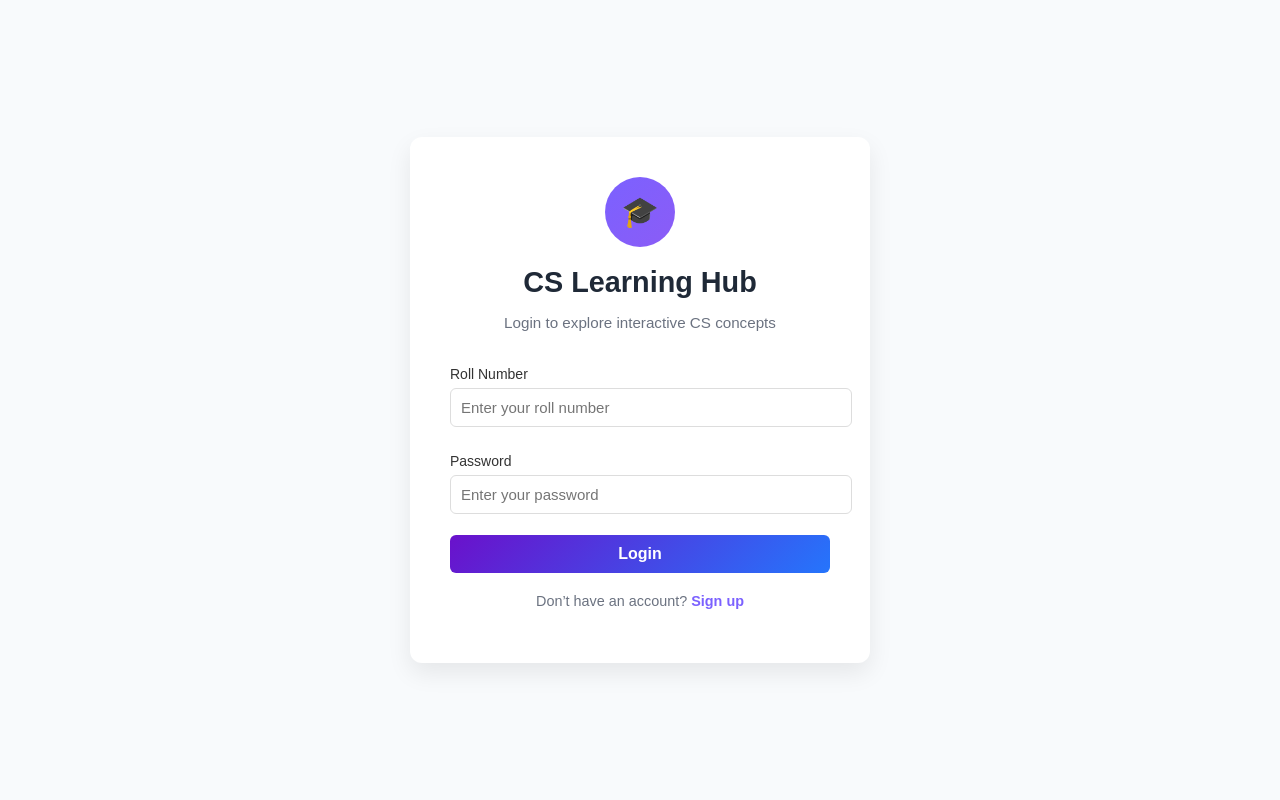
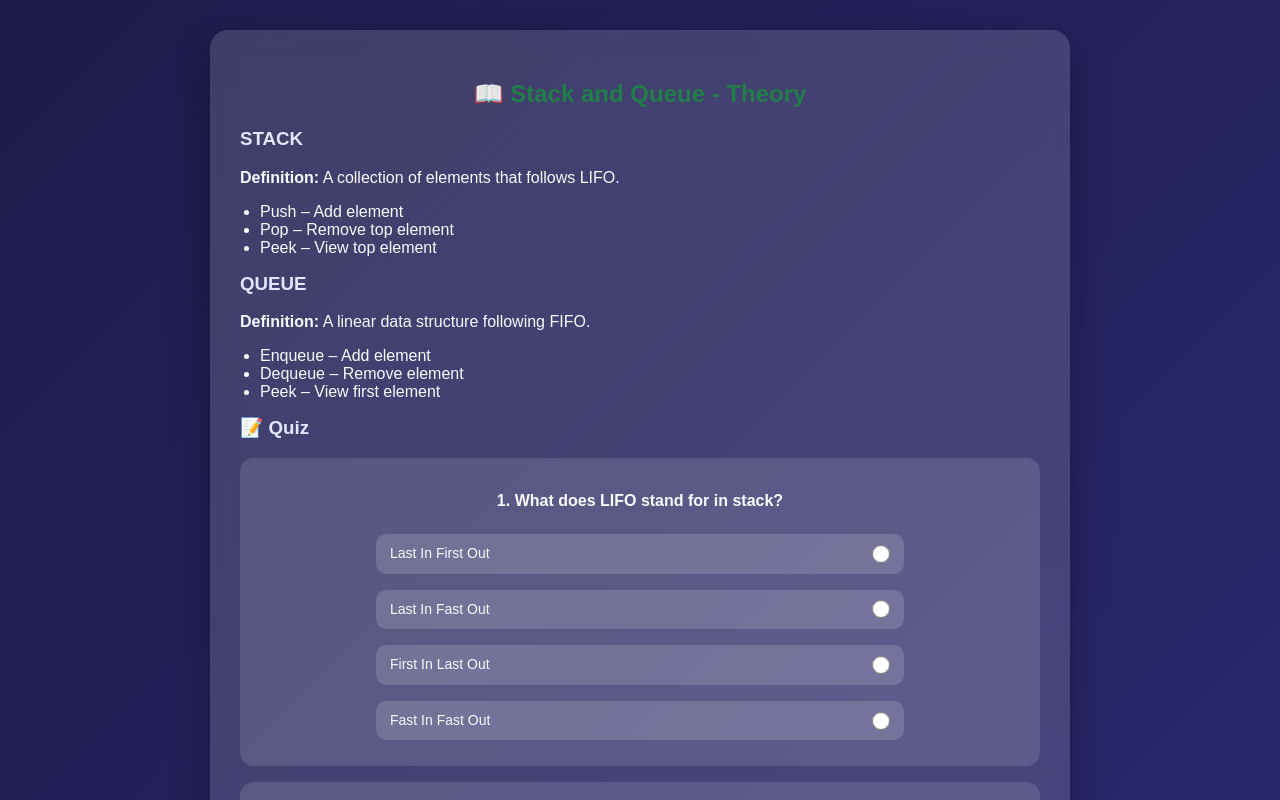
Before and after one commit to 028-SWETHA/Frontend-CS-learning, a React (Create React App) app: page /data-structures/theory in a window 1280 px wide. Before the commit this address led to /. Shown: the top 800 px of the page. Built offline with nearby package versions, Linux system fonts and the light colour scheme; sample sign-in values are in the browser's storage.

Commit message:
Update App.js

```diff
--- a/src/App.js
+++ b/src/App.js
@@ -18,8 +18,9 @@ import OsTheory from "./components/OsTheory";
 import OsVideo from "./components/OsVideo";
 
 function App() {
-  const [user, setUser] = useState(null);
-
+const [user, setUser] = useState(() => {
+  return JSON.parse(localStorage.getItem("user"));
+});
   // ✅ Sync with localStorage
   useEffect(() => {
     const storedUser = JSON.parse(localStorage.getItem("user"));
```
